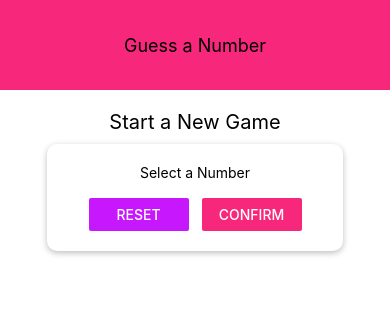
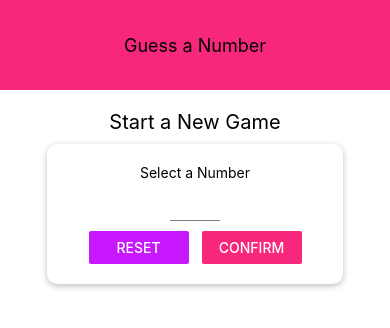
Before and after one commit to onTheDL/NumberGuesser, a React Native app: screen / in a window 390 px wide. Shown: the top 328 px of the page. Built offline with nearby package versions, Linux system fonts and the light colour scheme.

Commit message:
Style and custom configure a TextInput

```diff
--- /dev/null
+++ b/components/Input.js
@@ -0,0 +1,15 @@
+import React from "react";
+import { StyleSheet, TextInput } from "react-native";
+
+export default function Input(props) {
+  return <TextInput {...props} style={{...styles.input, ...props.style}} />
+}
+
+const styles = StyleSheet.create({
+  input: {
+    height: 30,
+    borderBottomColor: 'grey',
+    borderBottomWidth: 1,
+    marginVertical: 10,
+  }
+});
--- a/screens/StartScreen.js
+++ b/screens/StartScreen.js
@@ -1,8 +1,9 @@
 import React from "react";
-import { View, Text, StyleSheet, TextInput, Button } from "react-native";
+import { View, Text, StyleSheet, Button } from "react-native";
 
 import Card from "../components/Card";
-import Colors from "../constants/colors"
+import Colors from "../constants/colors";
+import Input from "../components/Input";
 
 export default function StartScreen() {
   return (
@@ -10,7 +11,9 @@
       <Text style={styles.title}>Start a New Game</Text>
       <Card style={styles.inputContainer}>
         <Text>Select a Number</Text>
-        <TextInput />
+
+        <Input style={styles.input} blurOnSubmit autoCapitalize='none' autoCorrect={false} keyboardType="number-pad" maxLength={2} />
+
         <View style={styles.btnBox}>
           <View style={styles.button}>
             <Button title="Reset" onPress={() => {}} color={Colors.accent} />
@@ -47,6 +50,10 @@
     paddingHorizontal: 15,
   },
   button: {
-    width: 100
-  }
+    width: 100,
+  },
+  input: {
+    width: 50,
+    textAlign: "center",
+  },
 });
```
